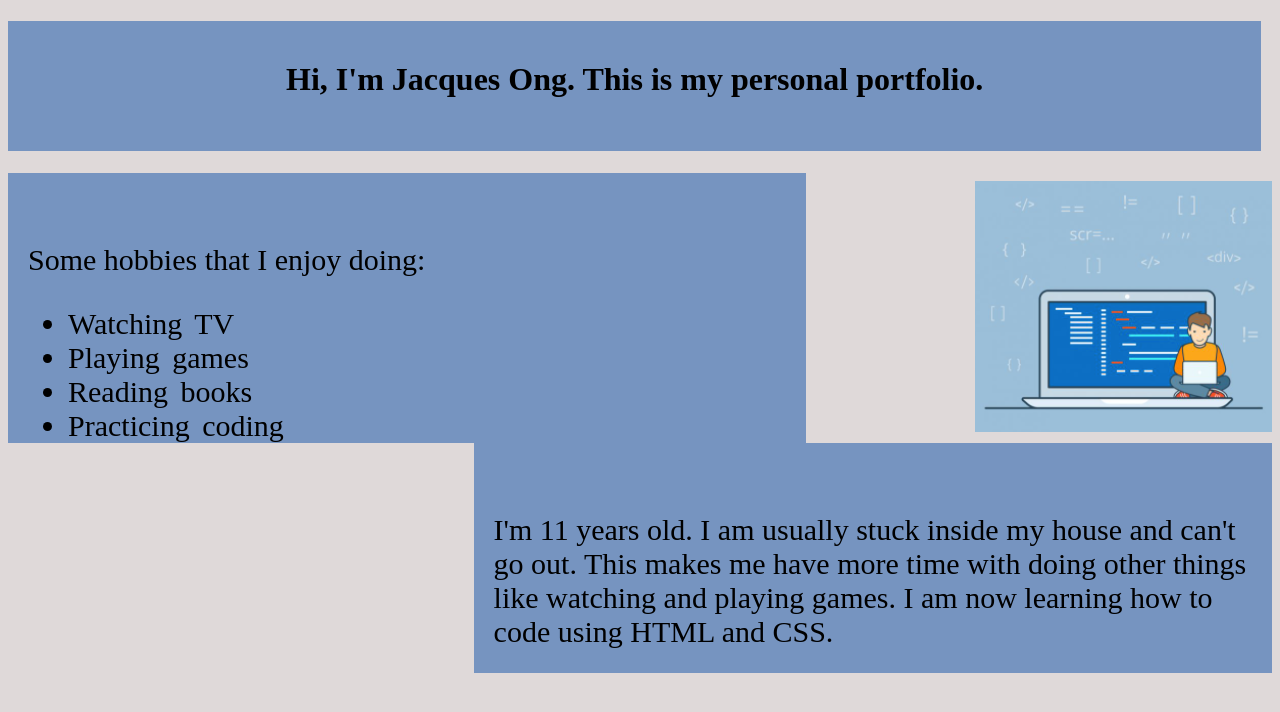
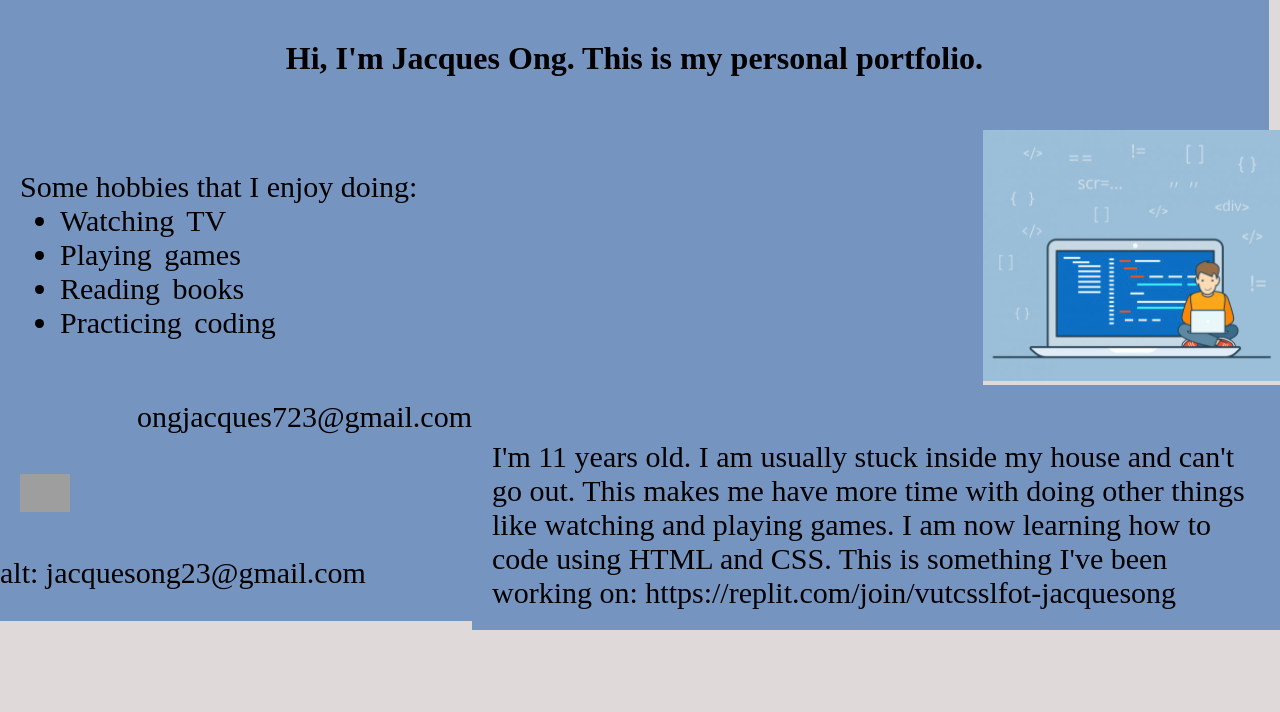
Before and after one commit to JacquesOng/My-Portfolio, a plain HTML site: page index.html in a window 1280 px wide. Drawn offline with Linux system fonts and the light colour scheme; grey boxes are pictures that could not be loaded; a web font is replaced by a local one.

Commit message:
added some stuff

```diff
--- a/index.html
+++ b/index.html
@@ -31,10 +31,20 @@
 
     <div class= "about-me">
    <p>
-    I'm 11 years old. I am usually stuck inside my house and can't go out. This makes me have more time with doing other things like watching and playing games. I am now learning how to code using HTML and CSS.
+    I'm 11 years old. I am usually stuck inside my house and can't go out. This makes me have more time with doing other things like watching and playing games. I am now learning how to code using HTML and CSS. This is something I've been working on: https://replit.com/join/vutcsslfot-jacquesong
    </p>
    </div>
 
+   <div class= "Email">
+   <p>
+      ongjacques723@gmail.com
+   </p>
+      <div class= "mail-icon">
+        <img class="mail-icon" src="https://res.cloudinary.com/dgimwss3t/image/upload/v1591182901/mail_jgwtdg.png" alt="mail">
+      </div>
+   </div>
+  <div class= "box">
+    alt: jacquesong23@gmail.com
   </body>
 
 </html>
--- a/style.css
+++ b/style.css
@@ -1,3 +1,7 @@
+* {
+  margin: 0;
+}
+
 body {
   font-family:Gemunu Libre;
   background-color: rgb(223, 217, 217);
@@ -51,3 +55,25 @@ h1 {
   background-color: rgb(223, 217, 217);
   float: right;
 }
+
+.Email {
+  background-color: rgb(118, 148, 192);
+  text-align: right;
+  padding-top: 40px;
+  padding-right: 20px;
+  padding-bottom: 40px;
+  padding-left: 20px;
+
+}
+
+.mail-icon {
+    width: 50px;
+    margin: 20px 0px 0px 0px;
+}
+
+.box {
+  background-color: rgb(118, 148, 192);
+  font-size: 30px;
+  height: 65px;
+  width: 60%;
+}
```
